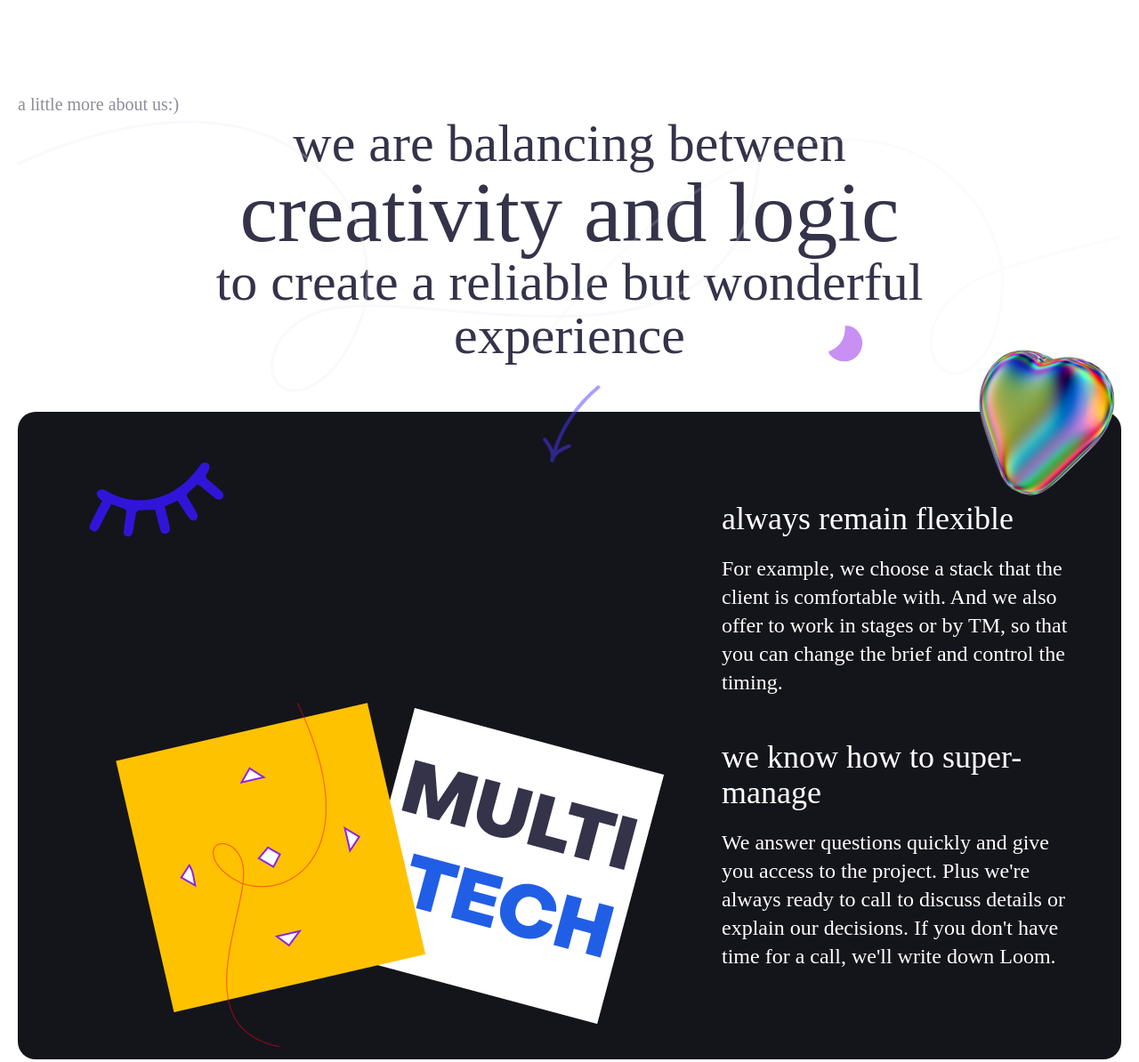
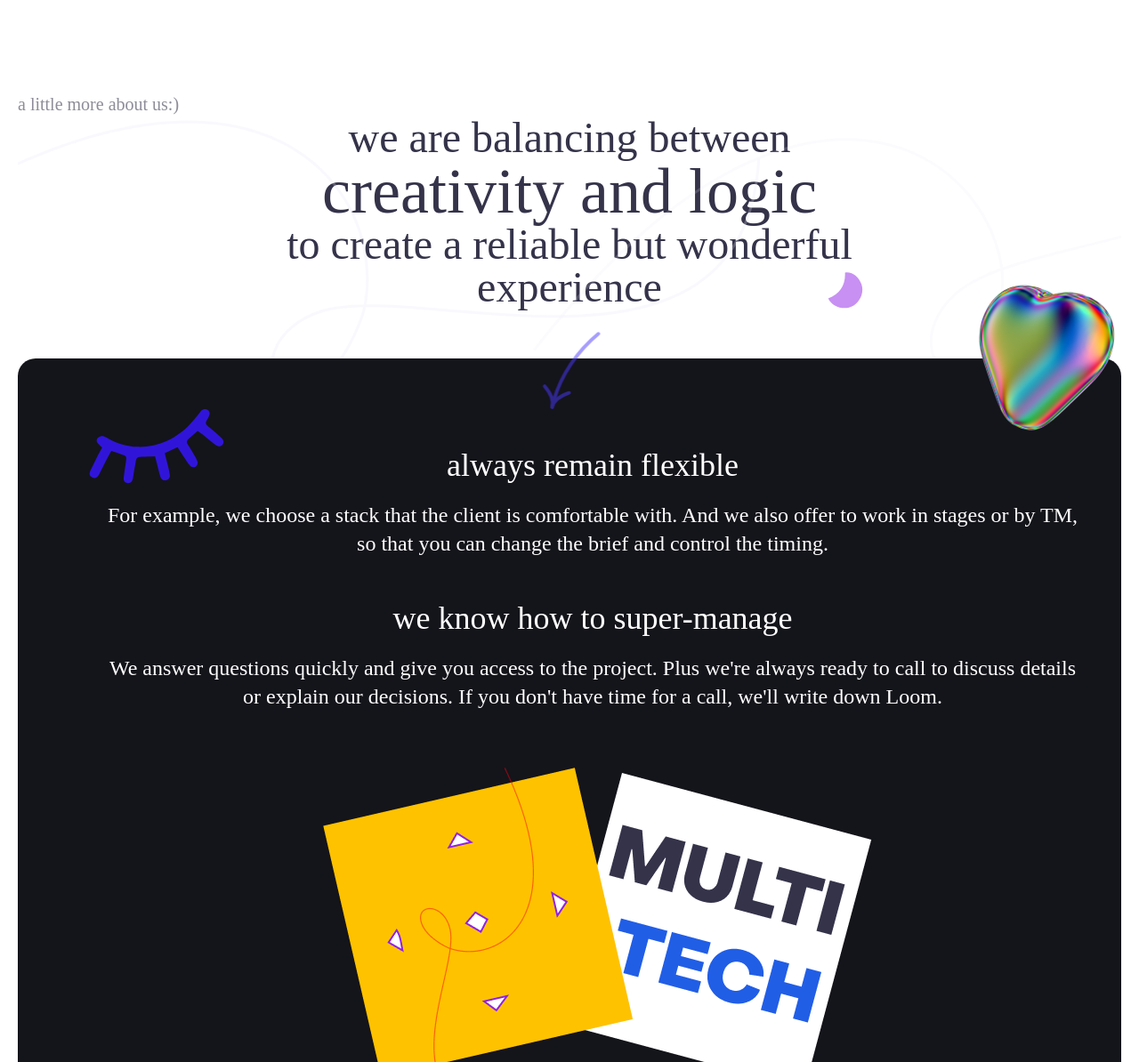
Before and after one commit to RolanMurad/MultiTech, a website: page index.html in a window 1280 px wide. Shown: the part 7223-8417 px from the top of the page at 89% size. Drawn offline with Linux system fonts and the light colour scheme; files whose address does not match are found by name; a web font is replaced by a local one.

Commit message:
Responsive Section

```diff
--- a/index.html
+++ b/index.html
@@ -208,7 +208,7 @@
                 of different specialists and maximize
               </p>
               <p class="text-blueAlice text-5xl xxl:text-4xl xl:text-3xl"><span
-                  class="pr-16 relative before:absolute before:bg-yellowdecor before:right-[-20px] before:w-[74px] before:h-[77px] before:top-[-10px] sm:before:top-[-220px]">fast</span>
+                  class="pr-16 relative before:absolute before:bg-yellowdecor before:right-[-20px] before:w-[74px] before:h-[77px] before:top-[-10px] sm:before:top-[-20px]">fast</span>
                 and high-quality pumping</p>
             </div>
           </div>
@@ -240,58 +240,62 @@
           <img class="absolute right-0 top-[-100px] animate-pulse" src="./images/decor-line-6.svg" alt="decor-line">
           <img class="absolute bottom-[-120px] left-1/2 translate-x-[-50%] animate-pulse z-10"
             src="./images/decor-arrow.svg" alt="decor-arrow">
-          <img class="absolute left-3/4 bottom-0 translate-x-[-50%] animate-pulse" src="./images/decor-moon.svg"
-            alt="decor-moon">
+          <img
+            class="absolute left-3/4 bottom-0 translate-x-[-50%] z-10 animate-pulse md:bottom-[-50%] md:left-[90%] sm:bottom-[-30%]"
+            src="./images/decor-moon.svg" alt="decor-moon">
 
           <h2 class="text-gray font-normal text-xl">a little more about us:)</h2>
           <div class="mx-auto max-w-[800px] text-center mb-14">
-            <p class="text-accent font-normal text-6xl">we are balancing between</p>
-            <p class="text-accent font-normal text-8xl">creativity and logic</p>
-            <p class="text-accent font-normal text-6xl">to create a reliable but wonderful experience</p>
+            <p class="text-accent font-normal text-6xl xxl:text-5xl sm:text-3xl">we are balancing between</p>
+            <p class="text-accent font-normal text-8xl xxl:text-7xl sm:text-5xl">creativity and logic</p>
+            <p class="text-accent font-normal text-6xl xxl:text-5xl sm:text-3xl">to create a reliable but wonderful
+              experience</p>
           </div>
         </div>
 
         <div class="bg-black rounded-[20px] relative">
-          <img class="absolute left-20 top-14" src="./images/eye.svg" alt="eye">
-          <img class="absolute right-0 top-[-10%] hover:animate-bounce" src="./images/heart.png" alt="heart">
-          <div class="flex gap-16 pt-[100px] pl-[100px] pr-12">
-            <img class="self-end" src="./images/multitech-dec.png" alt="multitech-dec">
-            <div class="pb-[100px]">
-              <h3 class="text-white font-normal text-4xl mb-5">always remain flexible</h3>
-              <p class="text-white text-2xl mb-12">For example, we choose a stack that the client is comfortable with.
+          <img class="absolute left-20 top-14 md:top-[0] md:left-0 sm:w-1/4" src="./images/eye.svg" alt="eye">
+          <img
+            class="absolute right-0 top-[-10%] hover:animate-bounce md:bottom-[-50px] md:left-[-25px] md:top-[unset] sm:w-1/4"
+            src="./images/heart.png" alt="heart">
+          <div class="flex gap-16 pt-[100px] pl-[100px] pr-12 xxl:flex-col-reverse xxl:text-center md:px-10 sm:gap-8">
+            <img class="self-end xxl:mx-auto" src="./images/multitech-dec.png" alt="multitech-dec">
+            <div class="pb-[100px] xxl:pb-0">
+              <h3 class="text-white font-normal text-4xl mb-5 sm:mb-3">always remain flexible</h3>
+              <p class="text-white text-2xl mb-12 md:mb-7 sm:text-xl sm:mb-6">For example, we choose a stack that the client is
+                comfortable with.
                 And we also offer to work
                 in stages or by TM, so
                 that you can change the brief and control the timing.</p>
-              <h3 class="text-white font-normal text-4xl mb-5">we know how to super-manage</h3>
-              <p class="text-white text-2xl">We answer questions quickly and give you access to the project. Plus we're
+              <h3 class="text-white font-normal text-4xl mb-5 sm:text-3xl sm:mb-3">we know how to super-manage</h3>
+              <p class="text-white text-2xl sm:text-xl">We answer questions quickly and give you access to the project.
+                Plus we're
                 always ready to
                 call to discuss details or
                 explain our decisions. If you don't have time for a call, we'll write down Loom.</p>
             </div>
           </div>
-
-
         </div>
       </div>
     </section>
 
-      <!-- <section class="py-[150px]">
+    <section class="py-[150px] sm:py-20">
       <div class="container">
-        <div class="max-w-4xl mx-auto relative mb-24">
-          <h2 class="text-[85px] font-normal leading-[85px] text-accent">What are you paying for?</h2>
-          <p class="font-Caveat font-normal text-7xl text-center text-accent mb-10">there are two options</p>
+        <div class="max-w-4xl mx-auto relative mb-24 md:mb-12">
+          <h2 class="text-[85px] font-normal leading-[85px] text-accent text-center xxl:text-7xl md:text-5xl sm:text-3xl">What are you paying for?</h2>
+          <p class="font-Caveat font-normal text-7xl text-center text-accent mb-10 xxl:text-6xl md:text-4xl md:mb-3 sm:text-4xl sm:mb-2">there are two options</p>
           <p class="font-normal text-2xl text-center text-accent">You can choose comfortable or
             <span
-              class="relative before:absolute before:right-0 before:bg-smile before:w-10 before:h-10 before:bg-no-repeat pr-12">
+              class="relative before:absolute before:right-0 before:bg-smile before:w-10 before:h-10 before:bg-no-repeat pr-12 sm:before:bottom-[-10px] sm:before:right-6">
               very comfortable
             </span>
           </p>
-          <img class="absolute w-52 right-48" src="./images/decor-3.svg" alt="decor-line">
+          <img class="absolute w-52 right-48 md:right-20 md:translate-x-[20px] sm:right-[50%] sm:translate-x-[50%]" src="./images/decor-3.svg" alt="decor-line">
         </div>
 
-        <div class="flex justify-center items-center">
-          <div class="w-1/2 rounded-[10px] shadow-md pt-28 pb-9">
-            <img class="mx-auto mb-24 hover:animate-spin cursor-pointer" src="images/atom.png" alt="tarif-img">
+        <div class="flex justify-center items-center xxl:flex-col md:gap-10">
+          <div class="w-1/2 rounded-[10px] shadow-md pt-28 pb-9 xxl:w-[80%] md:w-full md:pt-2">
+            <img class="mx-auto mb-24 hover:animate-spin cursor-pointer md:mb-6" src="images/atom.png" alt="tarif-img">
             <h2 class="text-center font-normal text-accent text-3xl mb-3">for the stages</h2>
             <p class="max-w-md text-center mx-auto text-gray mb-6"><span class="text-accent">You buy out the team's time
                 - a week or a month.</span> We set a task for this segment and work only on
@@ -304,8 +308,8 @@
               href="#">make a request</a>
           </div>
 
-          <div class="w-1/2 rounded-[10px] shadow-md pt-28 pb-9">
-            <img class="mx-auto mb-24 hover:animate-spin cursor-pointer" src="images/figure.png" alt="tarif-img">
+          <div class="w-1/2 rounded-[10px] shadow-md pt-28 pb-9 xxl:w-[80%] md:w-full md:pt-2">
+            <img class="mx-auto mb-24 hover:animate-spin cursor-pointer md:mb-6" src="images/figure.png" alt="tarif-img">
             <h2 class="text-center font-normal text-accent text-3xl mb-3">per hours worked</h2>
             <p class="max-w-md text-center mx-auto text-gray mb-6"> <span class="text-accent">How much time has
                 accumulated - that's how much you pay.</span> You send us your terms of reference,
@@ -321,7 +325,8 @@
       </div>
     </section>
   </main>
-  <footer class="bg-black">
+
+  <!-- <footer class="bg-black">
     <div class="container">
       <div class="pt-12">
         <h2 class="font-normal text-gray text-xl leading-6 mb-8">office and contacts</h2>
```
Also changed, not shown: dist/css/main.css.
